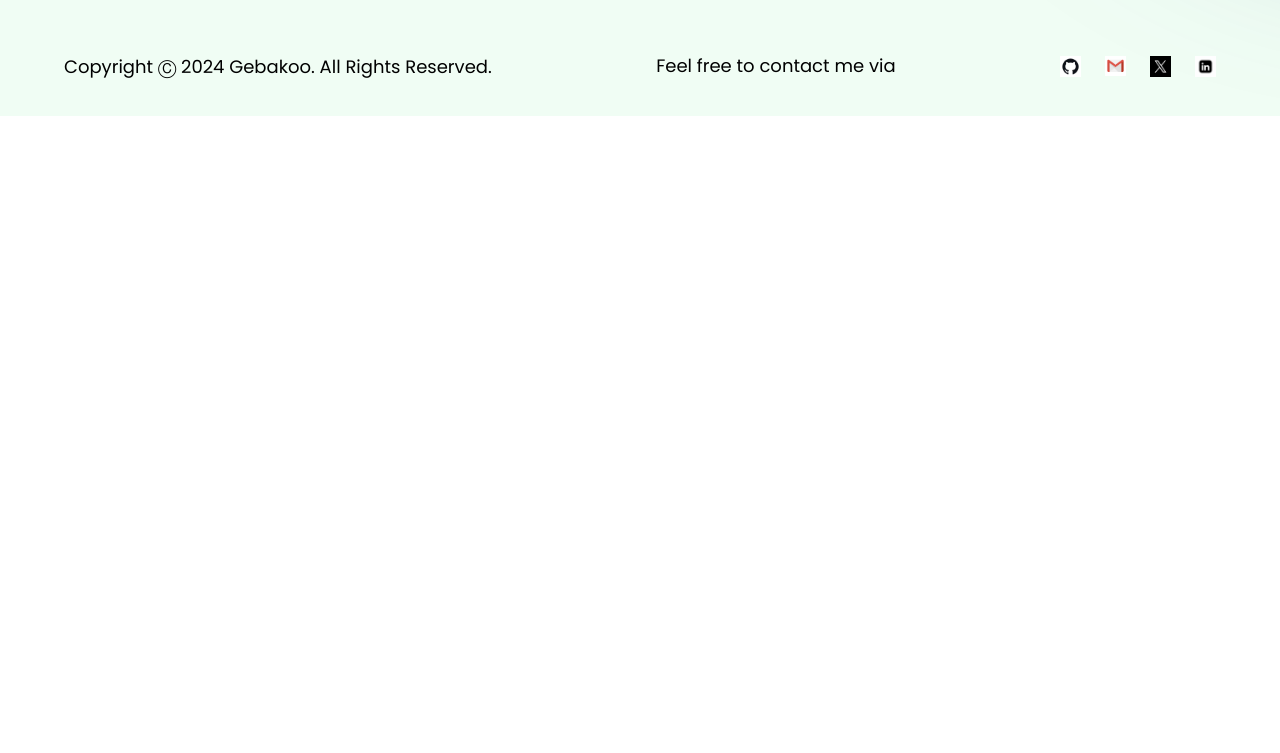
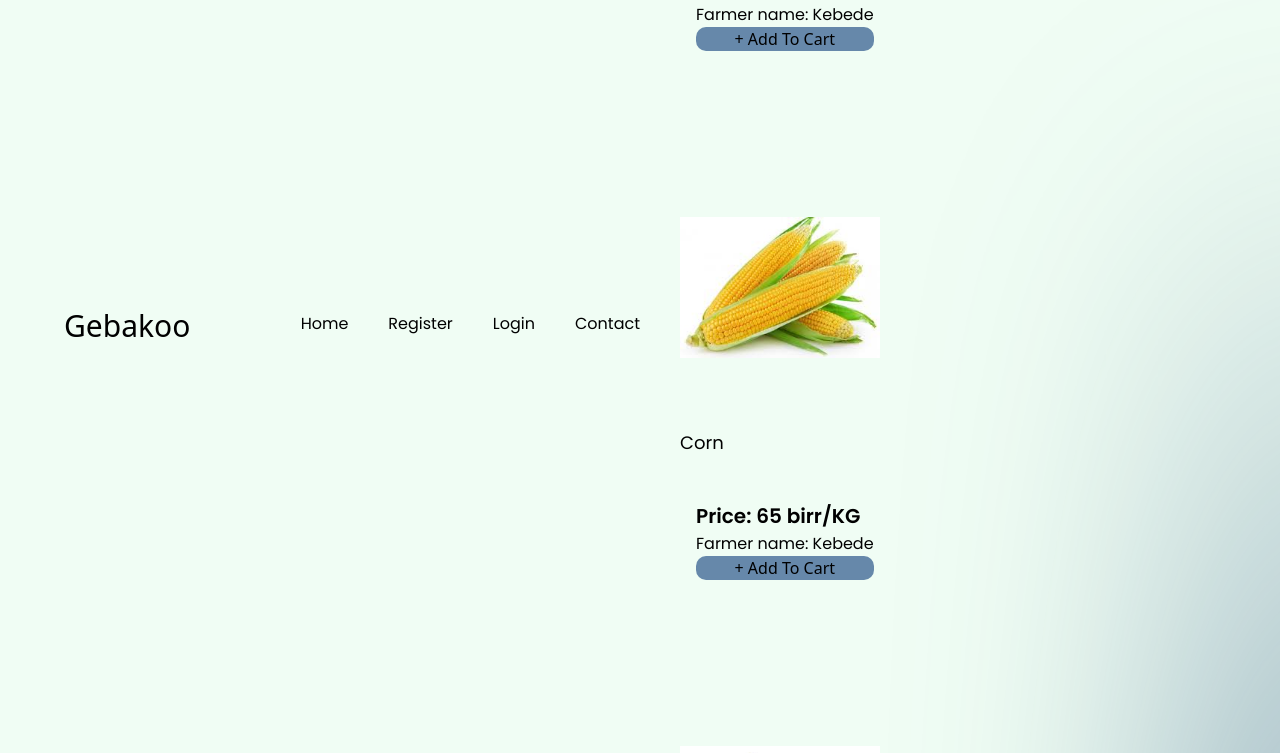
Before and after one commit to BirtukanK/Ecommerce, a React (Vite) app: page / in a window 1280 px wide. Shown: the part 1875-2628 px from the top of the page. Before the commit the page ends 1991 px from the top, so only its background shows below. Built offline with nearby package versions, Linux system fonts and the light colour scheme.

Commit message:
update app

```diff
--- a/src/App.jsx
+++ b/src/App.jsx
@@ -85,11 +85,13 @@ function App () {
       <div className="bg-primary w-full overflow-hidden">
         <div className={`${styles.paddingX} ${styles.flexCenter}`}>
           <div className={`${styles.boxWidth}`}>
-            {/* <Navbar />
-            <Hero />
-            <Product />
-            <Footer /> */}
+            <Navbar />
           </div>
+          <div className={`${styles.boxWidth}`}>
+              <Hero />
+              <Product />
+              <Footer />
+            </div>
         </div>
         {/* <div className={`bg-primary ${styles.paddingX} ${styles.flexStart}`}>
               <div className={`${styles.boxWidth}`}>
```
